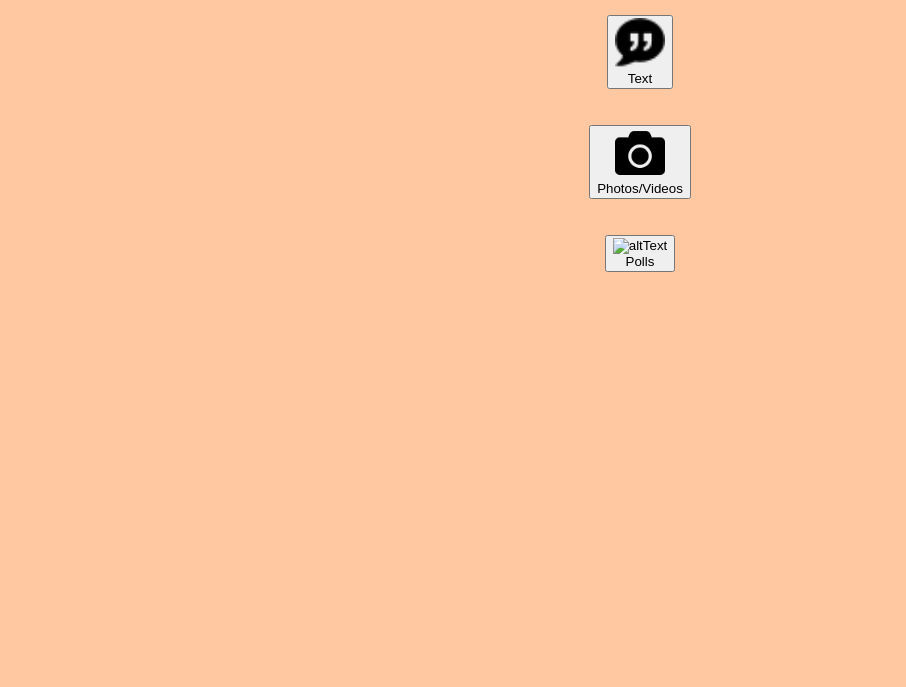
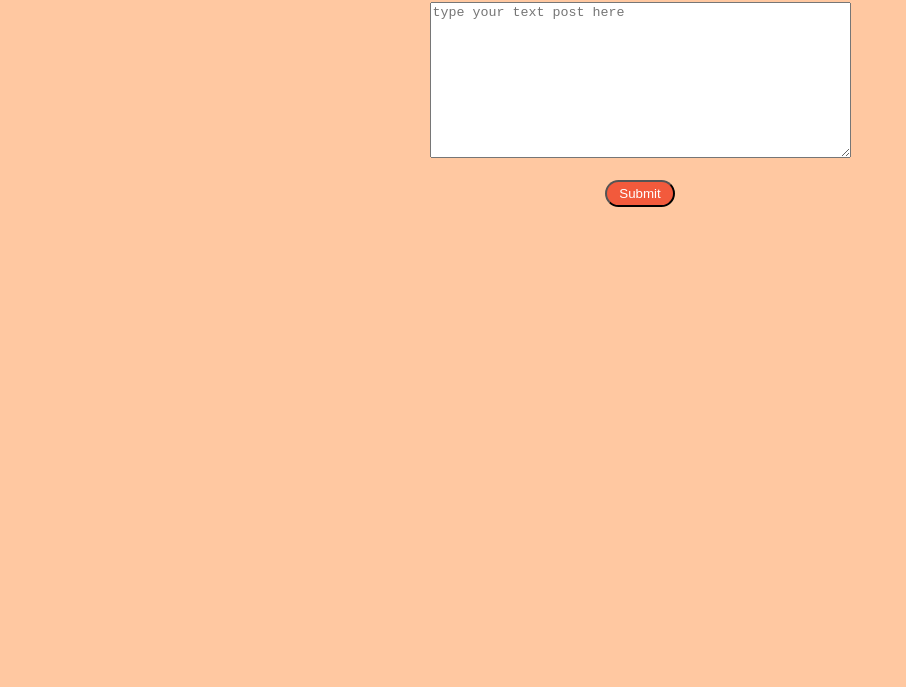
Before and after one commit to rahs-cs/RAHS-Things, a plain HTML site: page public/uploadPage.html in a window 1280 px wide. Shown: the part 113-800 px from the top of the page, without its empty margins (0-906 px from the left). Drawn offline with Linux system fonts and the light colour scheme.

Commit message:
deleted some things

```diff
--- a/public/uploadCSS.css
+++ b/public/uploadCSS.css
@@ -13,6 +13,15 @@ div{
   margin: auto;
   width: 50%;
   text-align: center;
+}
+
+button {
+  margin: 0px;
+  padding: 4px 12px;
+  border-radius: 200px;
+  background-color: #f25a3c;
+  color: #fff;
+  text-decoration: none;
 }
 
 .modal{
@@ -49,8 +58,7 @@ div{
     text-decoration: none;
     cursor: pointer;
 
-/* rad */
-#myButton{
+div#myButton{
   background-color: white;
   color: black;
   border-radius: 50px;
@@ -78,7 +86,7 @@ textarea {
   background-color: #eee;
   border-radius: 2px;
   transition: 0.25s;
-  font-family: sans-serif;
+  font-family: "Helvetica", serif;
 }
 textarea:focus {
   outline: none;
--- a/public/uploadPage.html
+++ b/public/uploadPage.html
@@ -5,46 +5,17 @@
   <link rel = "stylesheet" type="text/css" href="uploadCSS.css">
 </head>
 <body>
-  <h2><a href="index.html"> back </a></h2>
+  <button>back </button>
 
   <div>
+    <h1>Upload</h1>
 
-  <h1>Upload</h1>
+    <textarea rows="10" cols="50" placeholder="type your text post here"></textarea>
 
-  <button id = "myButton" type = "button" href = "#">
-    <img src = "quotes.png" alt = "quotation marks in a speech bubble"></img>
     <br>
-    Text
+    <br>
 
-    <div id = "myModal" class = "modal">
-      <div class = "modal-content">
-        <span class="close">&times;</span>
-        <p>upload something here!</p>
-      </div>
-    </div>
-  </button>
-  <script src = "uploadJS.js"></script>
-
-  <br>
-  <br>
-  <br>
-
-  <button type = "button" href = "#">
-    <img src = "camera.png" alt = "black and white camera image"></img>
-      <br>
-      Photos/Videos
-  </button>
-
-  <br>
-  <br>
-  <br>
-
-  <button type = "button" href = "#">
-    <img src = "" alt = "altText"></img>
-    <br>
-    Polls
-  </button>
-
+    <button>Submit</button>
   </div>
 
 </body>
```
